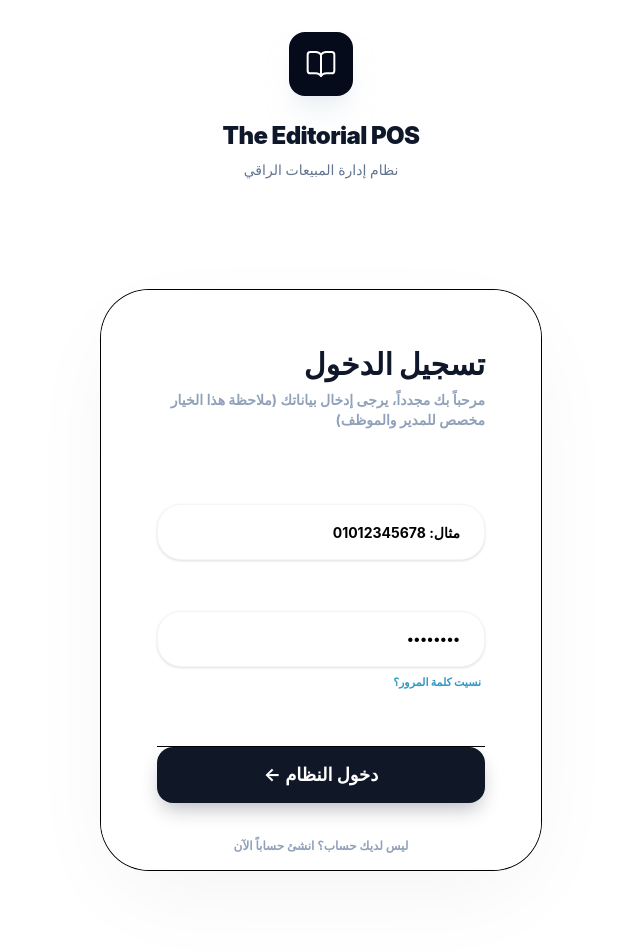
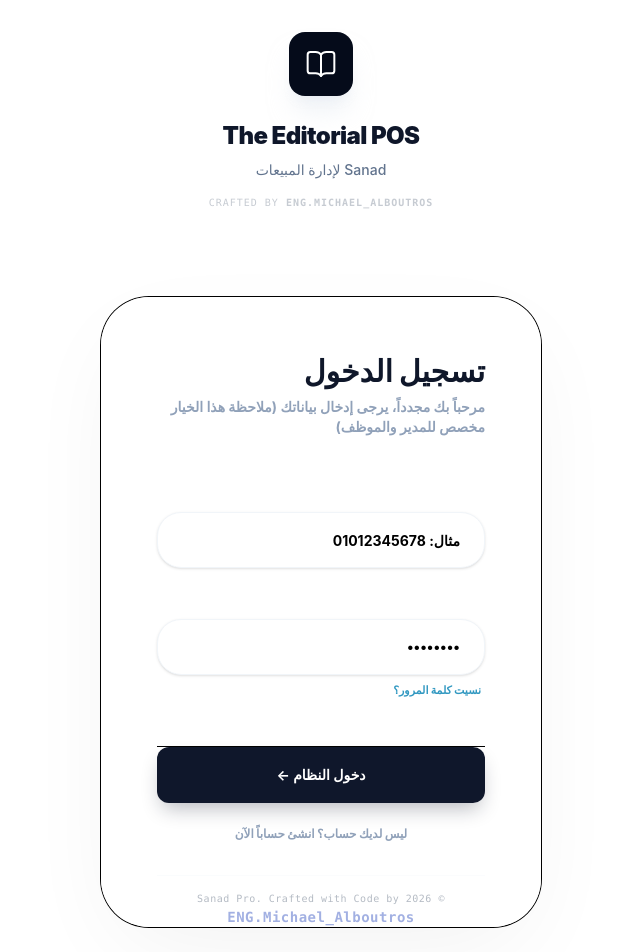
Before and after one commit to maichealalbotrous/matajer-pro-FrontEnd, a React (Vite) app: page /Auth in a window 1280 px wide. Shown: the top 952 px of the page, without its empty margins (319-959 px from the left). Built offline with nearby package versions, Linux system fonts and the light colour scheme.

Commit message:
fix the Header and add the footer

```diff
--- a/src/components/Auth_component/AuthHeader/AuthHeader.jsx
+++ b/src/components/Auth_component/AuthHeader/AuthHeader.jsx
@@ -10,9 +10,21 @@ function AuthHeader() {
         <h1 className="Title text-2xl font-black text-[#0f172a] tracking-tight mb-2 font-headline">
           The Editorial POS
         </h1>
-        <p className="description text-slate-500 font-medium text-sm font-body">
-          نظام إدارة المبيعات الراقي
-        </p>
+       <div className="flex flex-col gap-1">
+  <p className="description text-slate-500 font-medium text-sm font-body">
+    لإدارة المبيعات  Sanad
+  </p>
+
+  {/* توقيع المهندس ميخائيل البصري الأنيق */}
+  <div className="opacity-30 hover:opacity-90 transition-opacity duration-300 select-none mt-1">
+    <span className="text-[10px] font-mono tracking-widest text-slate-600 uppercase">
+      Crafted by{" "}
+      <span className="font-bold text-slate-600 hover:text-[#3198c1] transition-colors duration-200">
+        ENG.Michael_Alboutros
+      </span>
+    </span>
+  </div>
+</div>
     </main>
   )
 }
--- a/src/components/Auth_component/LoginForm/LoginForm.jsx
+++ b/src/components/Auth_component/LoginForm/LoginForm.jsx
@@ -99,27 +99,42 @@ const onSubmit = (e) => {
             )}
           </div>
         </CardContent>
-
-        <CardFooter className="p-0 mt-10 flex flex-col gap-8">
-          <div className="w-full">
+      <CardFooter className="p-0 mt-8 flex flex-col items-center w-full">
+        {/* زر الدخول / إنشاء الحساب */}
+        <div className="w-full mb-5">
           <MyButton
-              className="bg-gray-900 text-white"
+            className="bg-slate-900 hover:bg-slate-800 text-white w-full py-3.5 rounded-xl text-sm font-bold transition-all active:scale-[0.99] disabled:opacity-50"
             title={loading ? "جاري المعالجة..." : (isLoginMode ? "دخول النظام ←" : "إنشاء الحساب ←")}
             onClick={onSubmit}
             disabled={loading}
           />
         </div>
 
-          <div className="text-center w-full">
+        {/* زر التبديل بين الدخول والإنشاء */}
+        <div className="text-center w-full mb-8">
           <button
+            type="button"
             onClick={() => setIsLoginMode(!isLoginMode)}
-              className="  mb-4 text-xs font-bold text-slate-400 hover:text-[#0f172a] transition-all"
+            className="text-xs font-black text-slate-400 hover:text-slate-700 transition-colors"
           >
             {isLoginMode ? "ليس لديك حساب؟ انشئ حساباً الآن" : "لديك حساب بالفعل؟ سجل الدخول الآن"}
           </button>
         </div>
+
+        {/* توقيعك الأنيق مدمج بشكل انسيابي هادئ في ذيل البطاقة */}
+        <div className="w-full text-center border-t border-slate-100/70 pt-4 opacity-40 hover:opacity-100 transition-opacity duration-300">
+          <p className="text-[10px] font-mono tracking-wider text-slate-600">
+            © 2026 Sanad Pro. Crafted with Code by{" "}
+            <span className="font-bold text-sm text-blue-800">ENG.Michael_Alboutros</span>
+          </p>
+        </div>
       </CardFooter>
+
       </Card>
+
+
+
     </div>
+
   );
 }
```
Lines whose indentation alone changed are shown as unchanged.
